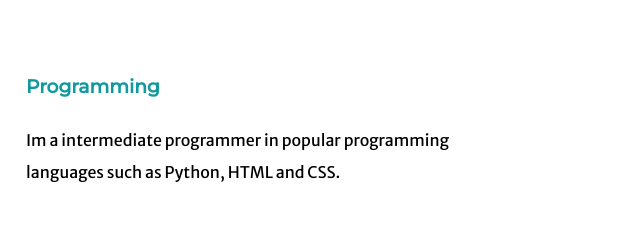
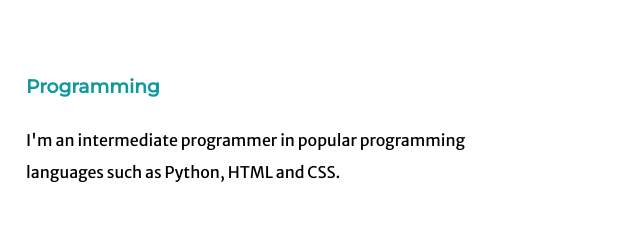
Before and after one commit to TuftedNest19/my-website, a plain HTML site: page index.html in a window 1280 px wide. Shown: the part 1540-1780 px from the top of the page, 484-1124 px from the left. Drawn offline with Linux system fonts and the light colour scheme.

Commit message:
Update index.html

```diff
--- a/index.html
+++ b/index.html
@@ -31,7 +31,7 @@
       <div class="skill-row">
         <img class="coding-img" src="images/programming.png" alt="coding.png">
         <h3>Programming</h3>
-        <p>Im a intermediate programmer in popular programming languages such as Python, HTML and CSS.</p>
+        <p>I'm an intermediate programmer in popular programming languages such as Python, HTML and CSS.</p>
       </div>
       <div class="skill-row">
         <img class="chillies-img" src="images/chillies.png" alt="chillie.png">
```
